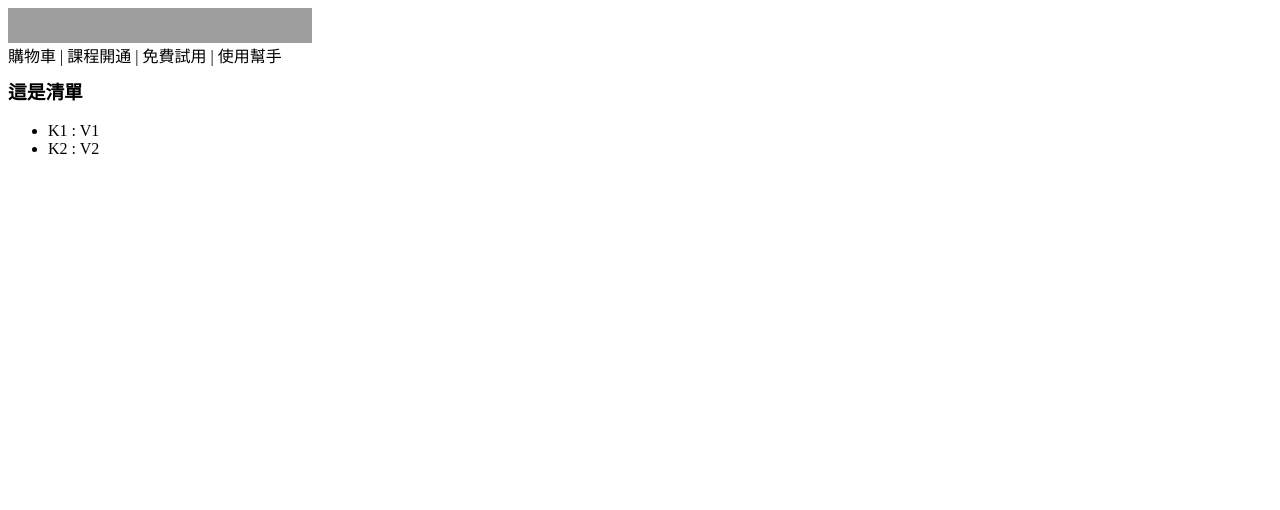
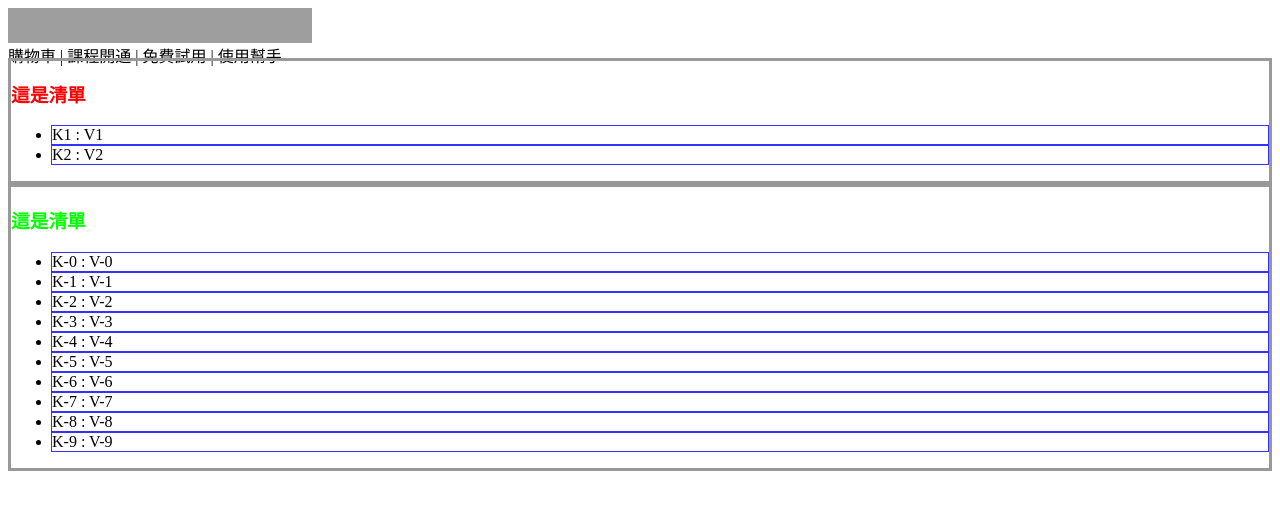
Before and after one commit to hanlin-edu-tech/test-eh-web-component, a plain HTML site: page index.html in a window 1280 px wide. Drawn offline with Linux system fonts and the light colour scheme.

Commit message:
測試 程式產生 CustomElements 及 Shadow 的 css 隔離

```diff
--- a/index.html
+++ b/index.html
@@ -16,6 +16,19 @@
                 width: 100%;
                 height: 50px;
             }
+
+            .list {
+                border: 3px #999 solid;
+            }
+
+            .A {
+                color: #F00;
+            }
+
+            .B {
+                color: #0F0;
+            }
+
         </style>
     </head>
 
@@ -27,6 +40,13 @@
             </ul>
         </template>
         <template id="eh-index-list-item">
+            <style>
+                :host {
+                    all: initial;
+                    border: 1px #33F solid;
+                    display: flex;
+                }
+            </style>
             <li>
                 <slot name="item-key"></slot> : <slot name="item-value"></slot>
             </li>
@@ -45,13 +65,28 @@
             };
 
             defineCustomElement('eh-index-list');
-            defineCustomElement('eh-index-list-item');
+
+            customElements.define('eh-index-list-item', class extends HTMLElement {
+                constructor(itemKey, itemValue) {
+                    super();
+                    let shadowRoot = this.attachShadow({mode: 'open'});
+                    let t = document.querySelector('#eh-index-list-item');
+                    let instance = t.content.cloneNode(true);
+                    if(itemKey){
+                        instance.querySelector("slot[name=item-key]").innerHTML = itemKey;
+                    }
+                    if(itemValue){
+                        instance.querySelector("slot[name=item-value]").innerHTML = itemValue;
+                    }
+                    shadowRoot.appendChild(instance);
+                }
+            });
 
         </script>
 
 
         <eh-header></eh-header>
-        <eh-index-list>
+        <eh-index-list class="list A">
             <eh-index-list-item>
                 <span slot="item-key">K1</span>
                 <span slot="item-value">V1</span>
@@ -61,6 +96,15 @@
                 <span slot="item-value">V2</span>
             </eh-index-list-item>
         </eh-index-list>
+        <eh-index-list id="listB" class="list B"></eh-index-list>
+
+        <script>
+            let listB = document.querySelector('#listB');
+            let listItem = customElements.get('eh-index-list-item');
+            for (let i = 0; i < 10; i++) {
+                listB.appendChild(new listItem(`K-${i}`, `V-${i}`));
+            }
+        </script>
 
 
         <!--未來應該是放在另一隻JS中的通用元件 >>> -->
```
